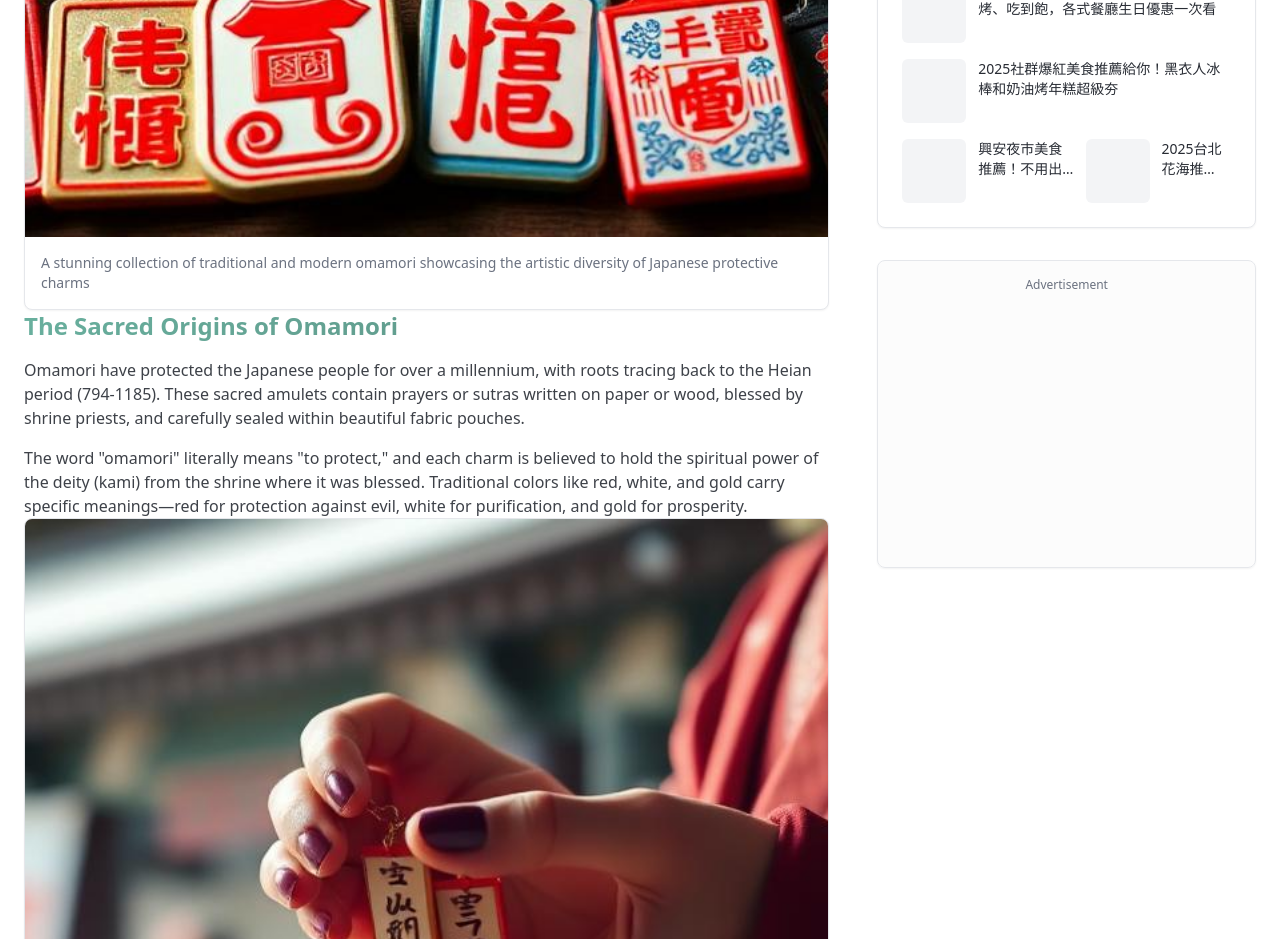
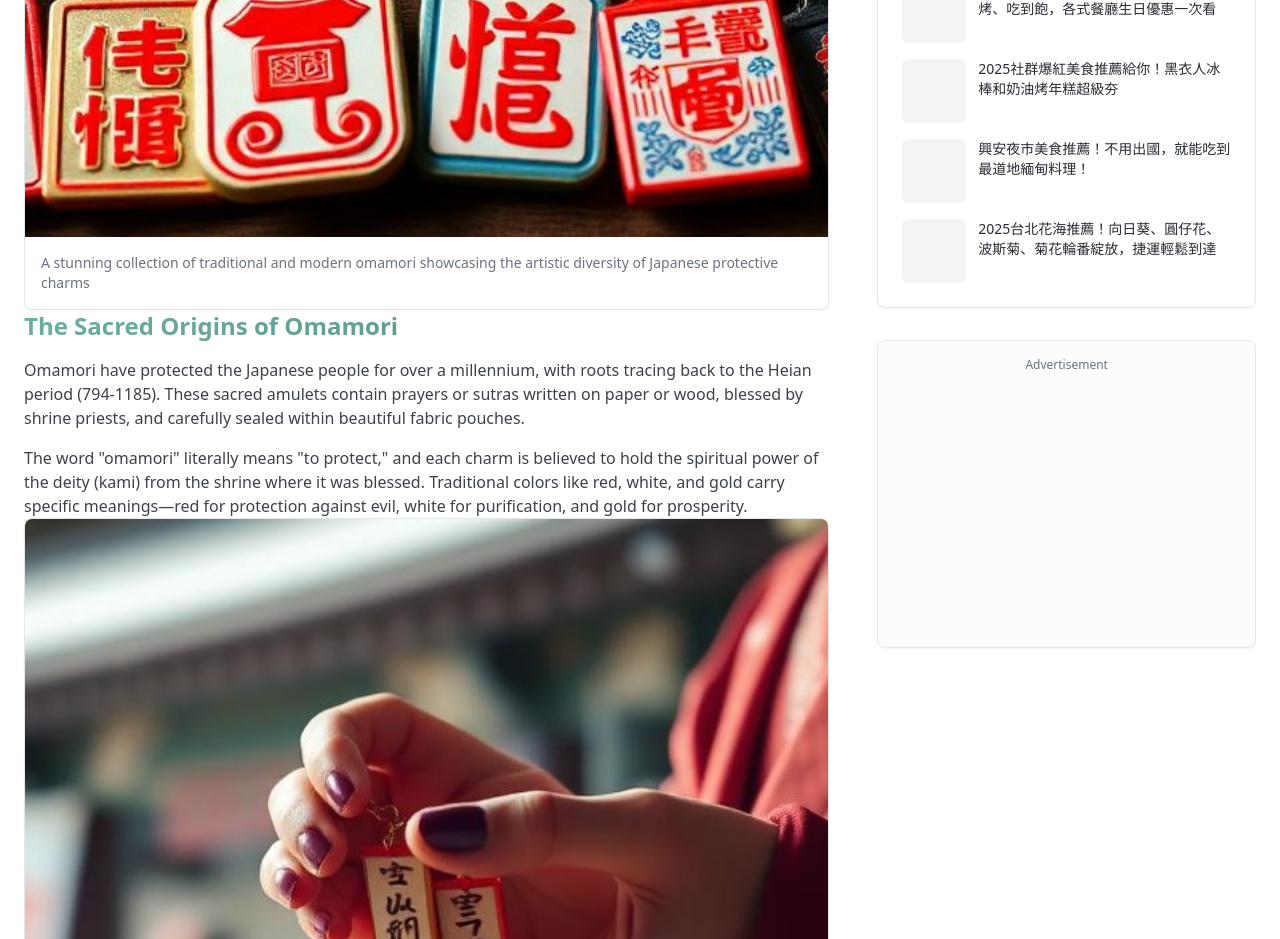
Before and after one commit to miiinachiu/article-page, a React (Vite) app: page / in a window 1280 px wide. Shown: the part 1480-2419 px from the top of the page. Built offline with nearby package versions, Linux system fonts and the light colour scheme.

Commit message:
Fix JSX errors in article content
Correct missing closing tags and expected expressions in `src/components/article-content.tsx` to resolve TypeScript errors.

```diff
--- a/src/components/article-content.tsx
+++ b/src/components/article-content.tsx
@@ -481,12 +481,12 @@ const ArticleContent = () => {
                   <div>
                     <p className="font-medium text-sm line-clamp-2">興安夜市美食推薦！不用出國，就能吃到最道地緬甸料理！</p>
                   </div>
-                 <div className="flex gap-3">
+                </div>
+                <div className="flex gap-3">
                   <div className="w-16 h-16 bg-muted rounded-md flex-shrink-0"></div>
                   <div>
                     <p className="font-medium text-sm line-clamp-2">2025台北花海推薦！向日葵、圓仔花、波斯菊、菊花輪番綻放，捷運輕鬆到達</p>
                   </div>
-                </div>
                 </div>
               </div>
             </Card>
```
